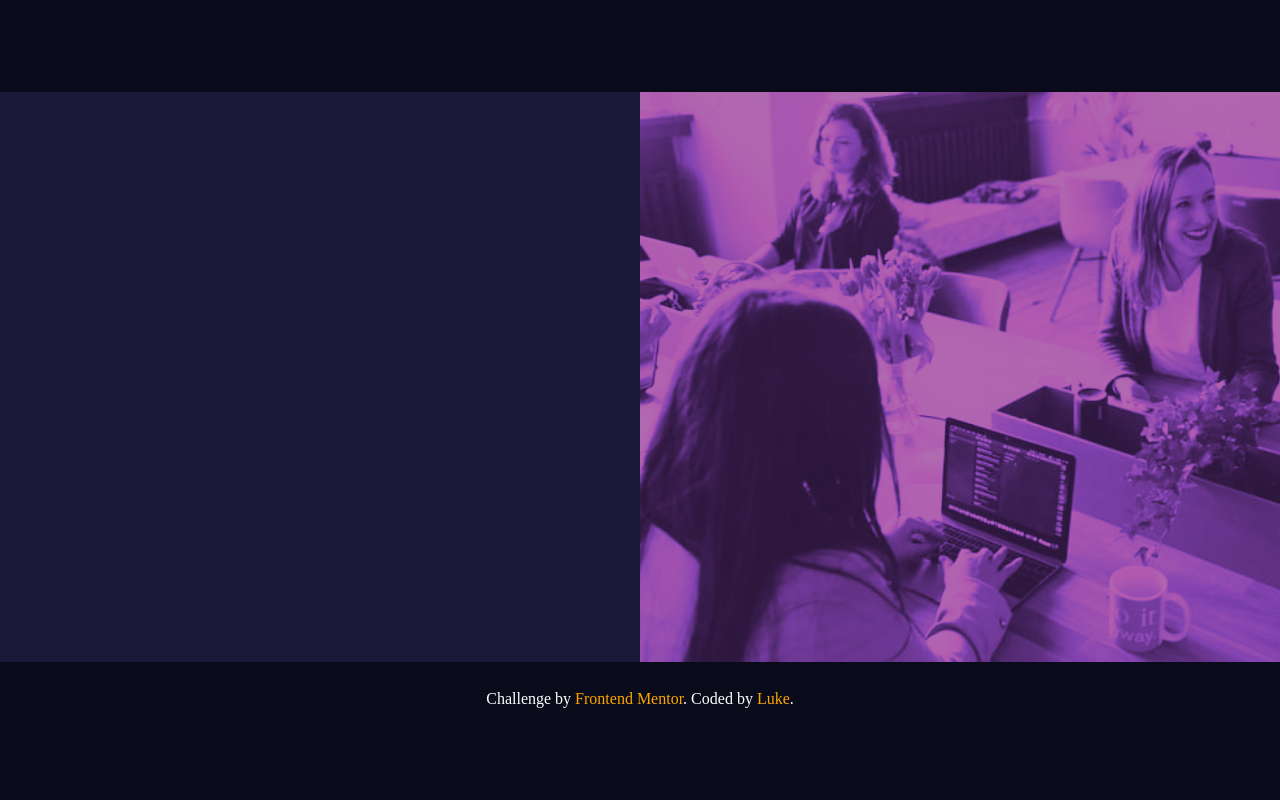
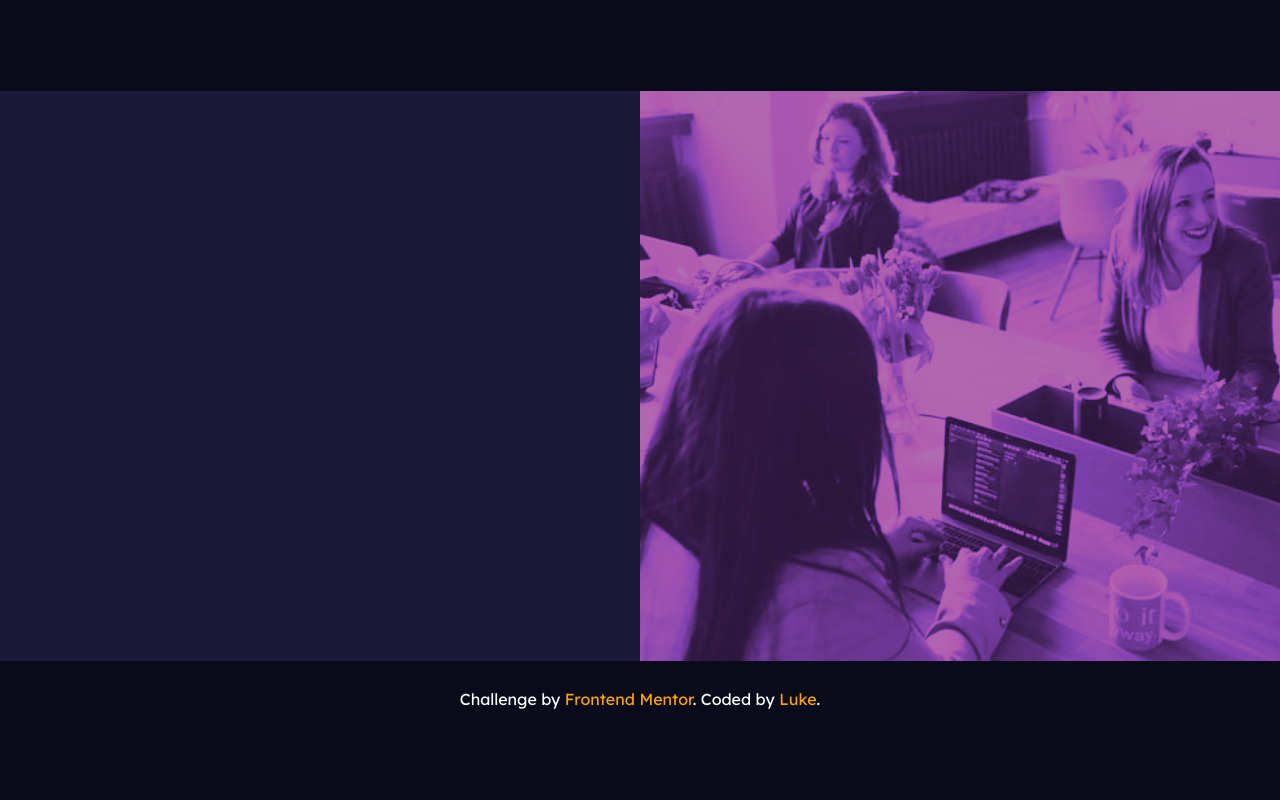
Before and after one commit to LukeBob/stats-preview-card, a PHP site: page / in a window 1280 px wide; the page is wider, and only the part inside the window is pictured. Run offline with PHP 8.4, Linux system fonts and the light colour scheme.

Commit message:
add google font inter

```diff
--- a/index.html
+++ b/index.html
@@ -14,6 +14,9 @@
     <link rel="preconnect" href="https://fonts.googleapis.com">
     <link rel="preconnect" href="https://fonts.gstatic.com" crossorigin>
     <link href="https://fonts.googleapis.com/css2?family=Inter:wght@400;700&display=swap" rel="stylesheet">
+    <link rel="preconnect" href="https://fonts.googleapis.com">
+    <link rel="preconnect" href="https://fonts.gstatic.com" crossorigin>
+    <link href="https://fonts.googleapis.com/css2?family=Inter:wght@400;700&family=Lexend+Deca&display=swap" rel="stylesheet">
   </head>
   <body>
     <div class="card">
--- a/style.css
+++ b/style.css
@@ -18,6 +18,8 @@ body {
     height: 100vh;
     width: 100%;
     background-color: var(--main-background);
+    font-family: 'Inter', sans-serif;
+    font-family: 'Lexend Deca', sans-serif;
 }
 
 .card {
```
